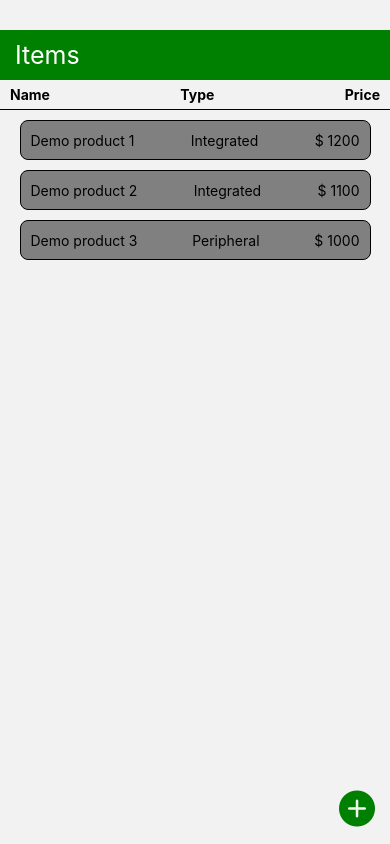
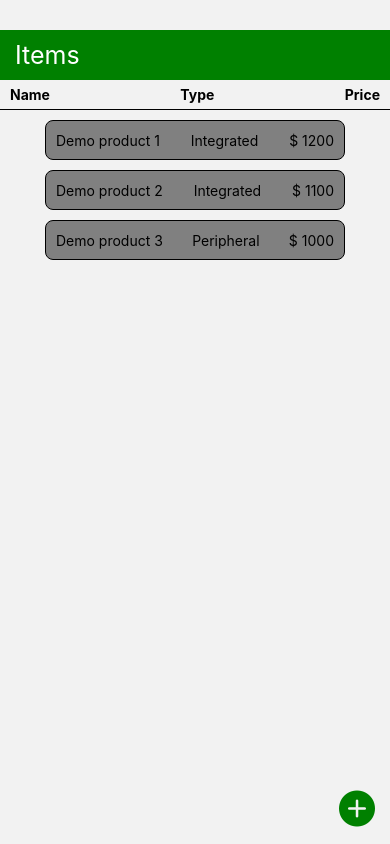
Before and after one commit to rchorngren/cross-platform-assignment, a React Native app: screen /ProductListScreen in a window 390 px wide. Built offline with nearby package versions, Linux system fonts and the light colour scheme.

Commit message:
removed map function in ProductListScree and replaced with flatlist

```diff
--- a/src/Screens/ProductListScreen.tsx
+++ b/src/Screens/ProductListScreen.tsx
@@ -1,6 +1,6 @@
 import { NativeStackScreenProps } from "@react-navigation/native-stack";
 import React, { useContext, useEffect, useState } from "react";
-import { View, Text, StyleSheet, Pressable, SafeAreaView } from "react-native";
+import { View, Text, StyleSheet, Pressable, SafeAreaView, FlatList } from "react-native";
 import { Context } from "../context/Context";
 import { StackScreen } from "../helpers/types";
 import { AntDesign } from '@expo/vector-icons';
@@ -39,18 +39,20 @@ export const ProductListScreen: React.FC<IProductListScreen> = (props) => {
       </View>
 
       <View style={styles.content}>
+
         {savedProducts.length > 0 ? (
-          savedProducts.map((item, index) => {
-            {
-              return (
-                <Pressable style={styles.product} key={index} onPress={() => navigateToEditScreen(item.productName, item.productPrice, item.productType)}>
-                  <Text>{item.productName}</Text>
-                  <Text>{item.productType}</Text>
-                  <Text>$ {item.productPrice}</Text>
-                </Pressable>
-              )
+
+          <FlatList
+            data={savedProducts}
+            renderItem={({ item, index }) =>
+              <Pressable style={styles.product} key={index} onPress={() => navigateToEditScreen(item.productName, item.productPrice, item.productType)}>
+                <Text>{item.productName}</Text>
+                <Text>{item.productType}</Text>
+                <Text>$ {item.productPrice}</Text>
+              </Pressable>
             }
-          })
+          />
+
         ) : (
           <View style={styles.noItemView}>
             <Text style={styles.noItemText}>You do not have any products.{"\n"}Press the green button below to add a new one</Text>
@@ -97,7 +99,7 @@ const styles = StyleSheet.create({
     paddingRight: 10,
   },
   subHeaderText: {
-    fontWeight: "bold"
+    fontWeight: "bold",
   },
   content: {
     flex: 1,
@@ -113,9 +115,13 @@ const styles = StyleSheet.create({
     marginLeft: 15,
     marginRight: 15
   },
+  flatListItem: {
+    width: 250,
+    alignItems: "center"
+  },
   product: {
     height: 40,
-    width: "90%",
+    width: 300,
     flexDirection: "row",
     alignItems: "center",
     justifyContent: "space-between",
```
